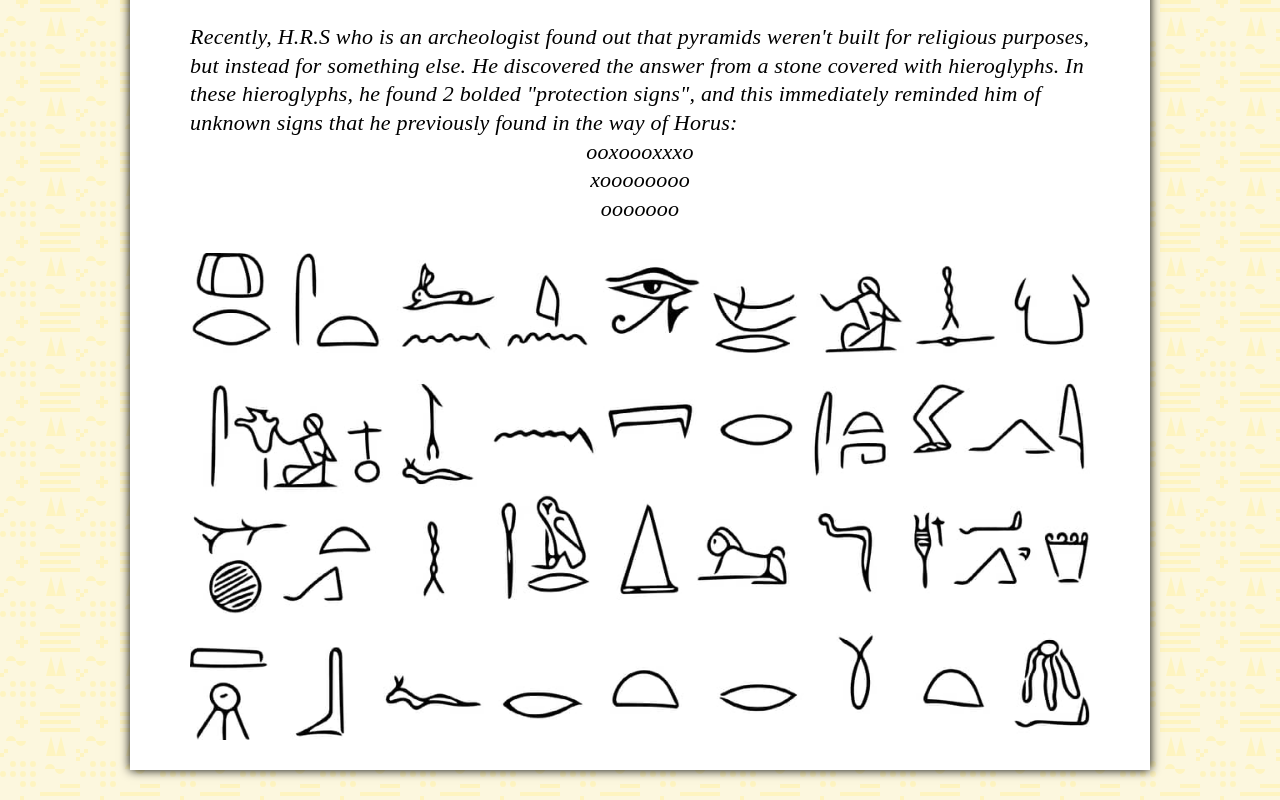
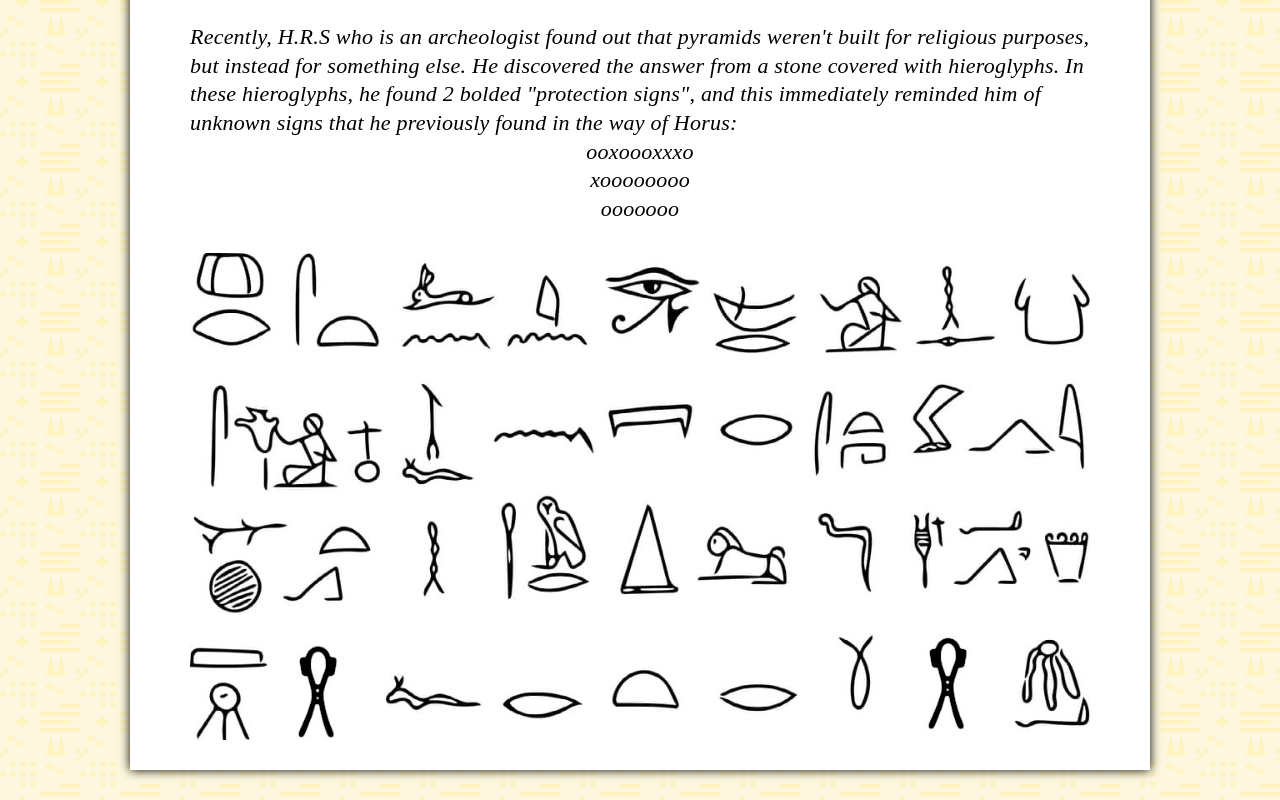
Before and after one commit to pikasean/hunt, a plain HTML site: page puzzles/triangles_everywhere.html in a window 1280 px wide. Shown: the part 304-1104 px from the top of the page. Drawn offline with nearby package versions, Linux system fonts and the light colour scheme; no server answers; a web font is replaced by a local one.

Commit message:
update triangles everywhere

```diff
--- a/puzzles/triangles_everywhere.html
+++ b/puzzles/triangles_everywhere.html
@@ -145,7 +145,7 @@
       </div>
 
       <div class="puzzle-content">
-        <img src="../assets/puzzles/triangles_everywhere/papyrus.png">
+        <img src="../assets/puzzles/triangles_everywhere/HIERO_ILLUS_NEW.jpeg">
 
       </div>
 
```
Also changed, not shown: assets/puzzles/triangles_everywhere/HIERO_ILLUS_NEW.jpeg (added).
